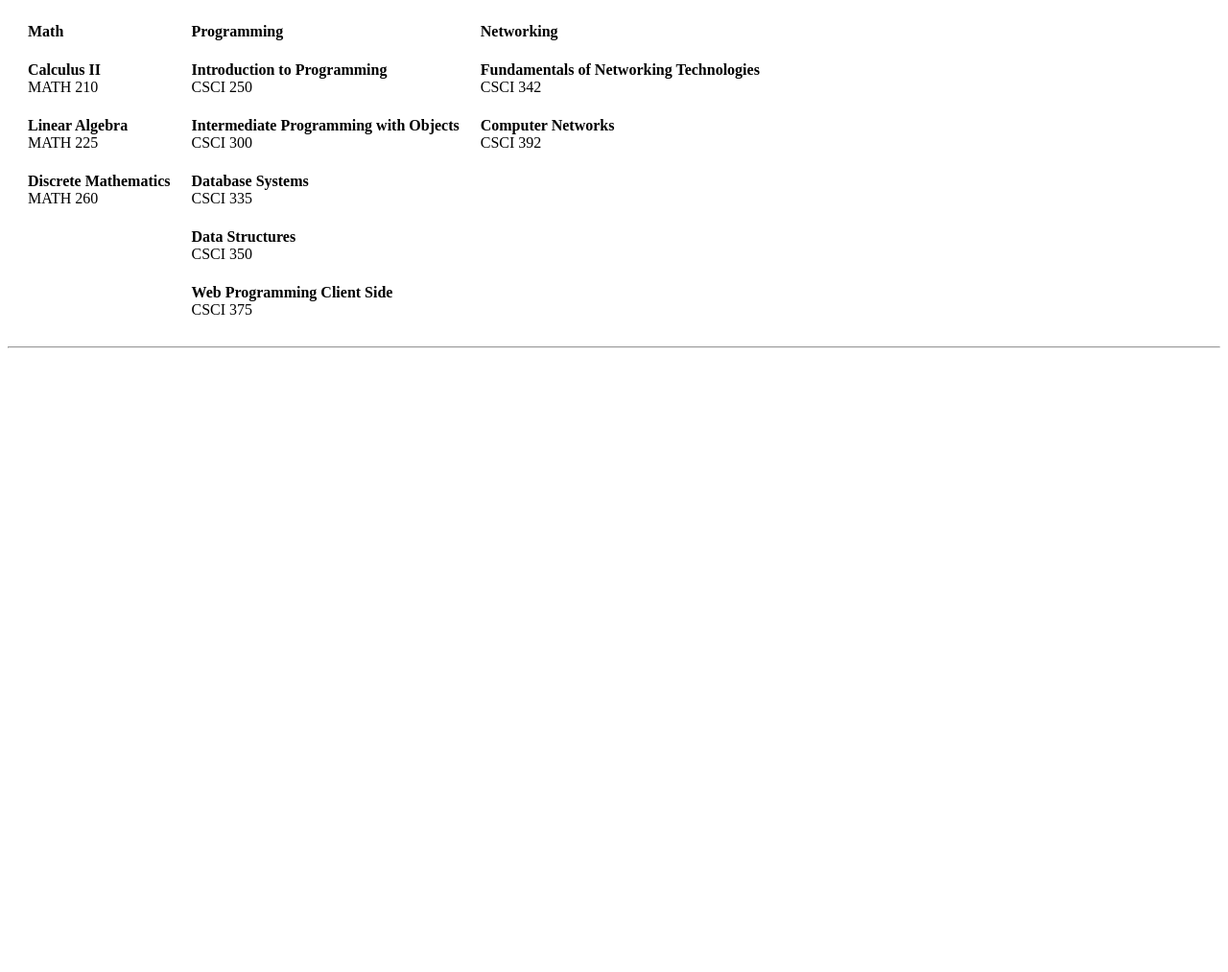
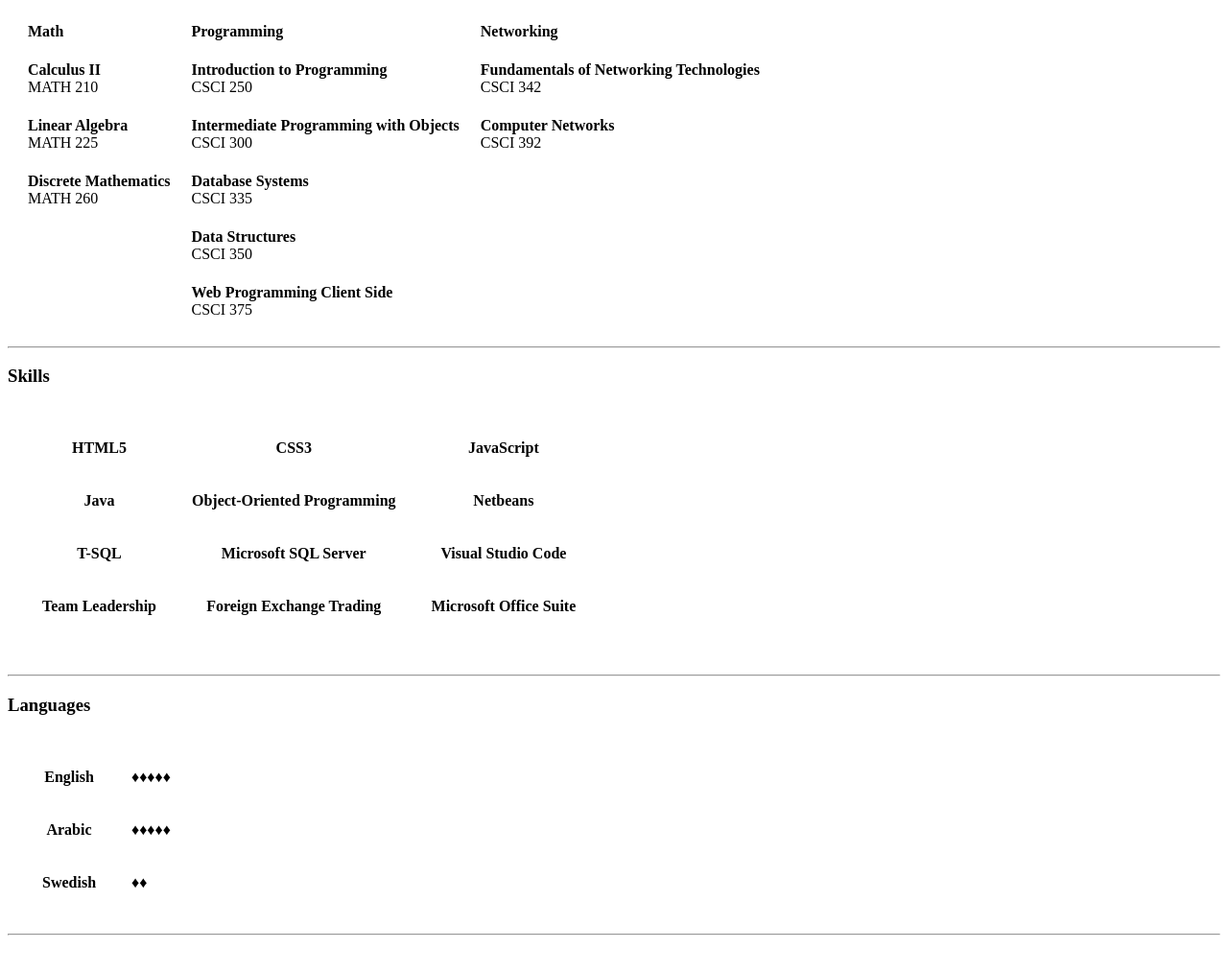
Before and after one commit to Abbas-Borji/resume, a plain HTML site: page index.html in a window 1280 px wide. Shown: the part 1429-2442 px from the top of the page at 96% size. Before the commit the page ends 1800 px from the top, so only its background shows below. Drawn offline with Linux system fonts and the light colour scheme.

Commit message:
New Sections

```diff
--- a/index.html
+++ b/index.html
@@ -102,6 +102,36 @@
     </tbody>
   </table>
   <hr>
+  <h3>Skills</h3>
+  <table cellspacing="35">
+    <thead></thead>
+    <tbody align="center">
+      <tr><td><strong>HTML5</strong><td><strong>CSS3</strong><td><strong>JavaScript</strong></tr>
+      <tr><td><strong>Java</strong><td><strong>Object-Oriented Programming</strong><td><strong>Netbeans</strong></tr>
+      <tr><td><strong>T-SQL</strong><td><strong>Microsoft SQL Server</strong><td><strong>Visual Studio Code</strong></tr>
+      <tr><td><strong>Team Leadership</strong><td><strong>Foreign Exchange Trading</strong><td><strong>Microsoft Office Suite</strong></tr>
+    </tbody>
+  </table>
+  <br><hr>
+  <h3>Languages</h3>
+  <table cellspacing="35">
+    <tbody align="center">
+      <tr>
+        <td><strong>English</strong></td>
+        <td>♦♦♦♦♦</td>
+      </tr>
+      <tr>
+        <td><strong>Arabic</strong></td>
+        <td>♦♦♦♦♦</td>
+      </tr>
+      <tr>
+        <td><strong>Swedish</strong></td>
+        <td align="left">♦♦</td>
+      </tr>
+    </tbody>
+  </table>
+  <hr><br><br>
+
 
 
 
```
